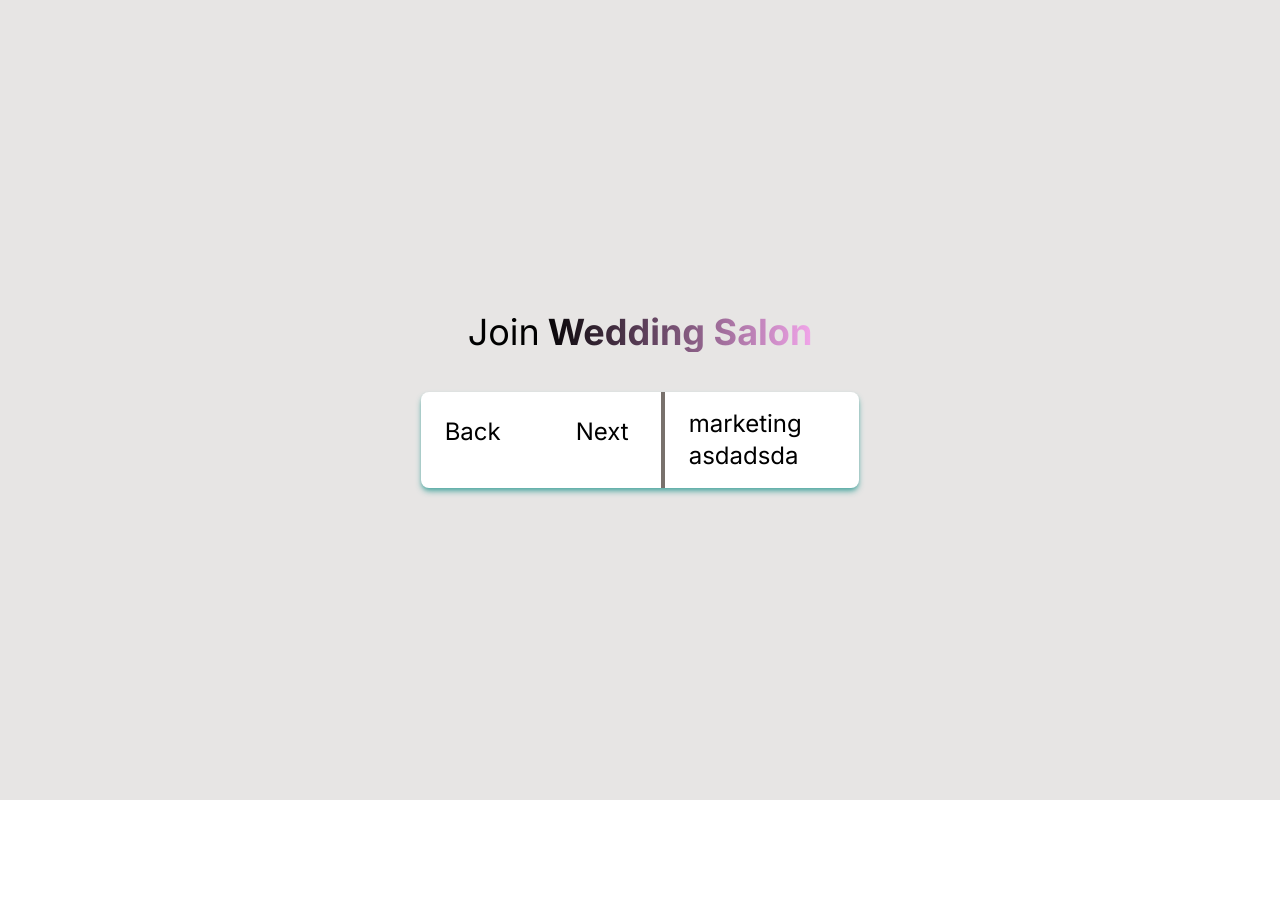
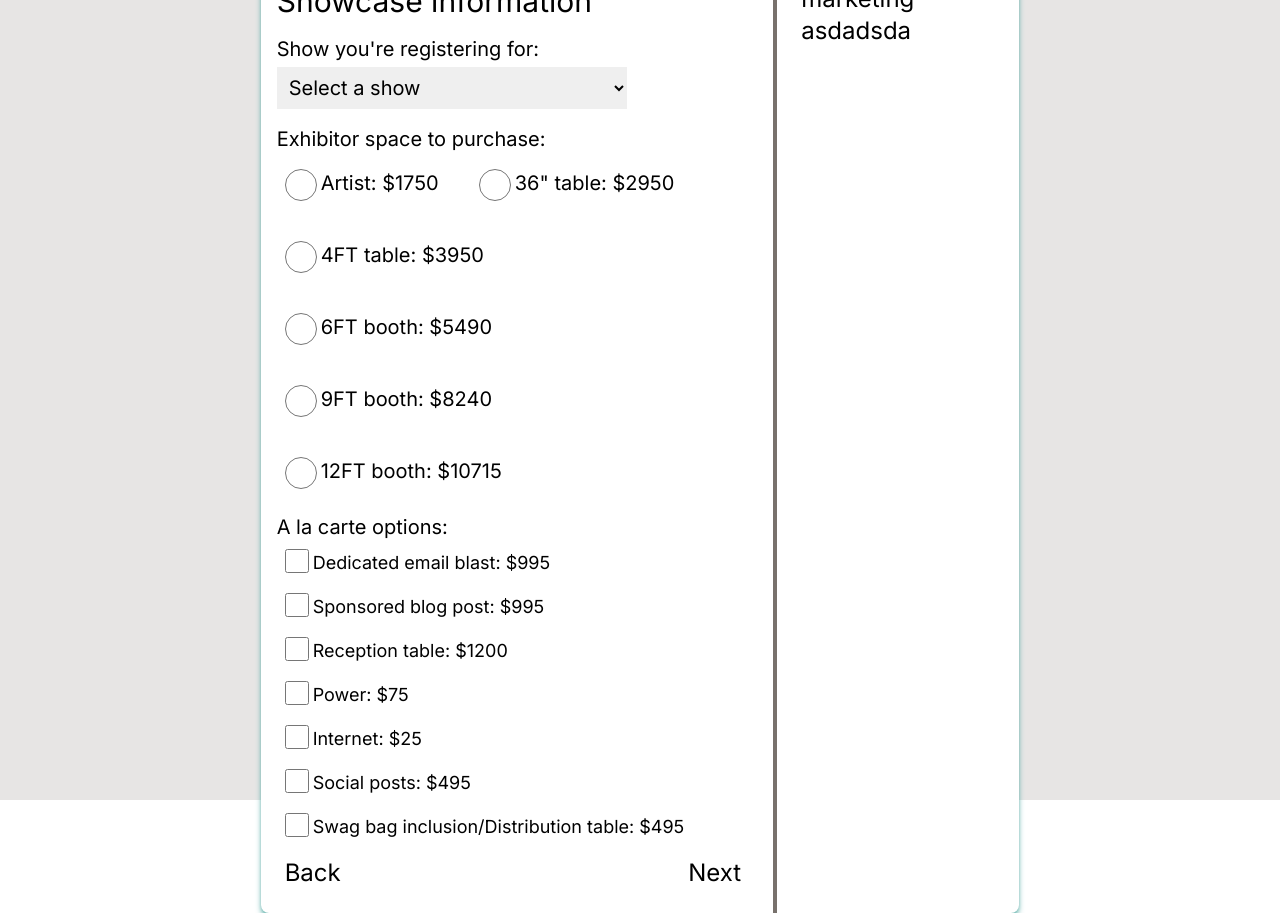
Before and after one commit to jinitsuga/ws-payments, a Next.js app: page /register in a window 1280 px wide. Both pictures are taken after a click on the button "Next". Before the commit the page ends 800 px from the top, so only its background shows below. Built offline with nearby package versions, Linux system fonts and the light colour scheme.

Commit message:
add showcase info form part. add select show, exhibitor size purchase and a la carte options

```diff
--- a/src/app/Components/FormSteps.tsx
+++ b/src/app/Components/FormSteps.tsx
@@ -1,6 +1,6 @@
 "use client";
 import React from "react";
-import Input from "./Input";
+import Input, { RadioInput, CheckboxInput } from "./Input";
 
 type FormProps = {
   setter: Function;
@@ -10,7 +10,7 @@ type FormProps = {
 export const CompanyForm = ({ setter, formData }: FormProps) => {
   return (
     <>
-      <h3 className="mb-2">Tell us about your company</h3>
+      <h3 className="mb-2 text-3xl">Tell us about your company</h3>
       <Input
         inputName="companyName"
         labelText="Your company's name:"
@@ -59,3 +59,157 @@ export const CompanyForm = ({ setter, formData }: FormProps) => {
     </>
   );
 };
+
+export const ShowcaseForm = ({ setter, formData }: FormProps) => {
+  return (
+    <>
+      <h2 className="mb-2 text-3xl">Showcase information</h2>
+      <label className="flex flex-col text-xl gap-1" htmlFor="showcase">
+        {"Show you're registering for:"}
+        <select
+          onChange={(e: React.FormEvent<HTMLSelectElement>) => {
+            setter({ ...formData, ["showcase"]: e.currentTarget.value });
+          }}
+          className="p-2 outline-ws-pink text-xl max-w-[350px] "
+          name="showcase"
+        >
+          <option className="p-2 hover:bg-ws-pink" value="">
+            Select a show
+          </option>
+          <option
+            className="p-2 h-12 border-2 border-ws-green text-2xl  bg-ws-pink"
+            value="October 9th, LA"
+          >
+            October 9th, Los Angeles
+          </option>
+          <option
+            className="p-2 h-12 border-4 border-black text-2xl  bg-ws-pink"
+            value="November 13th, NY"
+          >
+            November 13th, New York
+          </option>
+          <option
+            className="p-2 h-12 border-4 border-black text-2xl  bg-ws-pink"
+            value="January 29th, NY"
+          >
+            January 29th, New York (2024)
+          </option>
+        </select>
+      </label>
+      <fieldset className="text-xl mt-2 flex-wrap ">
+        Exhibitor space to purchase:
+        <div className="flex flex-wrap gap-6 mt-2 max-w-[445px]">
+          <RadioInput
+            formData={formData}
+            setter={setter}
+            inputName="size"
+            labelText="Artist: $1750"
+            value={1750}
+            id="artist"
+          />
+          <RadioInput
+            formData={formData}
+            setter={setter}
+            inputName="size"
+            labelText='36" table: $2950'
+            value={2950}
+            id="36inch"
+          />
+          <RadioInput
+            formData={formData}
+            setter={setter}
+            inputName="size"
+            labelText="4FT table: $3950"
+            value={3950}
+            id="4ft"
+          />
+          <RadioInput
+            formData={formData}
+            setter={setter}
+            inputName="size"
+            labelText="6FT booth: $5490"
+            value={5490}
+            id="6ft"
+          />
+          <RadioInput
+            formData={formData}
+            setter={setter}
+            inputName="size"
+            labelText="9FT booth: $8240"
+            value={8240}
+            id="9ft"
+          />
+          <RadioInput
+            formData={formData}
+            setter={setter}
+            inputName="size"
+            labelText="12FT booth: $10715"
+            value={10715}
+            id="12ft"
+          />
+        </div>
+      </fieldset>
+      <fieldset className="text-xl mt-2 flex-wrap">
+        A la carte options:
+        <div>
+          <CheckboxInput
+            formData={formData}
+            setter={setter}
+            inputName="carte"
+            labelText="Dedicated email blast: $995"
+            value={995}
+            id="emailBlast"
+          />
+          <CheckboxInput
+            formData={formData}
+            setter={setter}
+            inputName="carte"
+            labelText="Sponsored blog post: $995"
+            value={995}
+            id="blogPost"
+          />
+          <CheckboxInput
+            formData={formData}
+            setter={setter}
+            inputName="carte"
+            labelText="Reception table: $1200"
+            value={1200}
+            id="reception"
+          />
+          <CheckboxInput
+            formData={formData}
+            setter={setter}
+            inputName="carte"
+            labelText="Power: $75"
+            value={75}
+            id="power"
+          />
+          <CheckboxInput
+            formData={formData}
+            setter={setter}
+            inputName="carte"
+            labelText="Internet: $25"
+            value={25}
+            id="internet"
+          />
+          <CheckboxInput
+            formData={formData}
+            setter={setter}
+            inputName="carte"
+            labelText="Social posts: $495"
+            value={495}
+            id="social"
+          />
+          <CheckboxInput
+            formData={formData}
+            setter={setter}
+            inputName="carte"
+            labelText="Swag bag inclusion/Distribution table: $495"
+            value={495}
+            id="swag"
+          />
+        </div>
+      </fieldset>
+    </>
+  );
+};
--- a/src/app/Components/Input.tsx
+++ b/src/app/Components/Input.tsx
@@ -2,11 +2,21 @@ import { FC } from "react";
 
 type InputTypes = {
   inputName: string;
-  placeholder: string;
+  placeholder?: string;
   inputType: string;
   labelText: string;
+  value?: string | number;
   req: boolean;
   setter: Function;
+  formData: any;
+};
+type RadioTypes = {
+  inputName: string;
+  labelText: string;
+  value: string | number;
+  req?: boolean;
+  setter: Function;
+  id: string;
   formData: any;
 };
 
@@ -17,6 +27,7 @@ export default function Input({
   labelText,
   setter,
   formData,
+  value,
   req,
 }: InputTypes) {
   const updateData = (e: React.FormEvent<HTMLInputElement>) => {
@@ -24,7 +35,7 @@ export default function Input({
   };
 
   return (
-    <label className="flex flex-col text-xl gap-1" htmlFor={inputName}>
+    <label className="flex flex-col text-lg gap-1" htmlFor={inputName}>
       {labelText}
       <input
         className="rounded bg-stone-200 max-w-[75%] p-2 outline-ws-green"
@@ -35,7 +46,91 @@ export default function Input({
         name={inputName}
         type={inputType}
         placeholder={placeholder}
+        value={value}
       ></input>
     </label>
   );
 }
+
+export const RadioInput = ({
+  inputName,
+  labelText,
+  value,
+  setter,
+  id,
+  formData,
+}: RadioTypes) => {
+  const updateData = (e: React.FormEvent<HTMLInputElement>) => {
+    setter({ ...formData, [inputName]: e.currentTarget.value });
+  };
+  return (
+    <div className="flex text-xl">
+      <label
+        className="flex gap-1 hover:cursor-pointer checked:text-4xl border-ws-green outline-ws-green p-2"
+        htmlFor={id}
+      >
+        <input
+          onChange={(e) => {
+            updateData(e);
+          }}
+          className="h-8 w-8 checked:accent-ws-green hover:cursor-pointer"
+          type="radio"
+          name={inputName}
+          value={value}
+          id={id}
+        />
+        {labelText}
+      </label>
+    </div>
+  );
+};
+
+export const CheckboxInput = ({
+  inputName,
+  labelText,
+  value,
+  setter,
+  id,
+  formData,
+}: RadioTypes) => {
+  const updateData = (
+    e: React.FormEvent<HTMLInputElement>,
+    checked: boolean
+  ) => {
+    if (formData[inputName] == undefined && checked) {
+      setter({ ...formData, [inputName]: Number(e.currentTarget.value) });
+    } else if (formData[inputName] !== undefined && checked) {
+      setter({
+        ...formData,
+        [inputName]:
+          Number(formData[inputName]) + Number(e.currentTarget.value),
+      });
+    } else if (formData[inputName] !== undefined && !checked) {
+      setter({
+        ...formData,
+        [inputName]:
+          Number(formData[inputName]) - Number(e.currentTarget.value),
+      });
+    }
+  };
+  return (
+    <div className="flex text-lg">
+      <label
+        className="flex gap-1 hover:cursor-pointer checked:text-4xl border-ws-green outline-ws-green p-2"
+        htmlFor={id}
+      >
+        <input
+          onChange={(e) => {
+            updateData(e, e.target.checked);
+          }}
+          className="h-6 w-6 checked:accent-ws-green hover:cursor-pointer"
+          type="checkbox"
+          name={inputName}
+          value={value}
+          id={id}
+        />
+        {labelText}
+      </label>
+    </div>
+  );
+};
--- a/src/app/Components/MainForm.tsx
+++ b/src/app/Components/MainForm.tsx
@@ -1,6 +1,6 @@
 "use client";
 import { useState } from "react";
-import { CompanyForm } from "./FormSteps";
+import { CompanyForm, ShowcaseForm } from "./FormSteps";
 
 // All of the form logic goes in this component
 export default function MainForm() {
@@ -11,6 +11,10 @@ export default function MainForm() {
     repEmail: "",
     category: "",
     companySite: "",
+    // Showcase data
+    showcase: "",
+    size: 0,
+    carte: [],
   });
   const [formSteps, setFormSteps] = useState<number>(0);
 
@@ -38,6 +42,9 @@ export default function MainForm() {
         {formSteps == 0 && (
           <CompanyForm setter={setFormData} formData={formData} />
         )}
+        {formSteps == 1 && (
+          <ShowcaseForm setter={setFormData} formData={formData} />
+        )}
       </form>
       <ul className="flex justify-between  p-2">
         <li className={`${formSteps > 0 ? "block" : "hidden"}`}>
```
